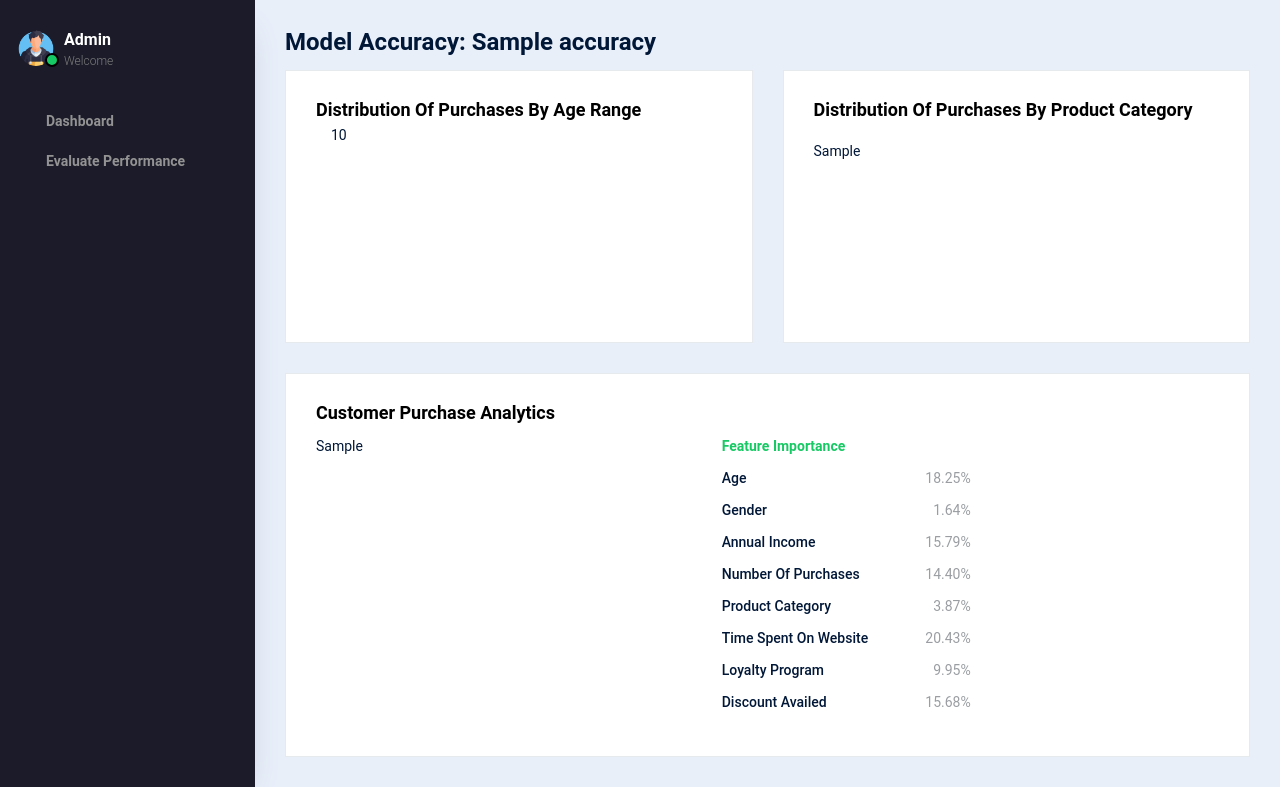
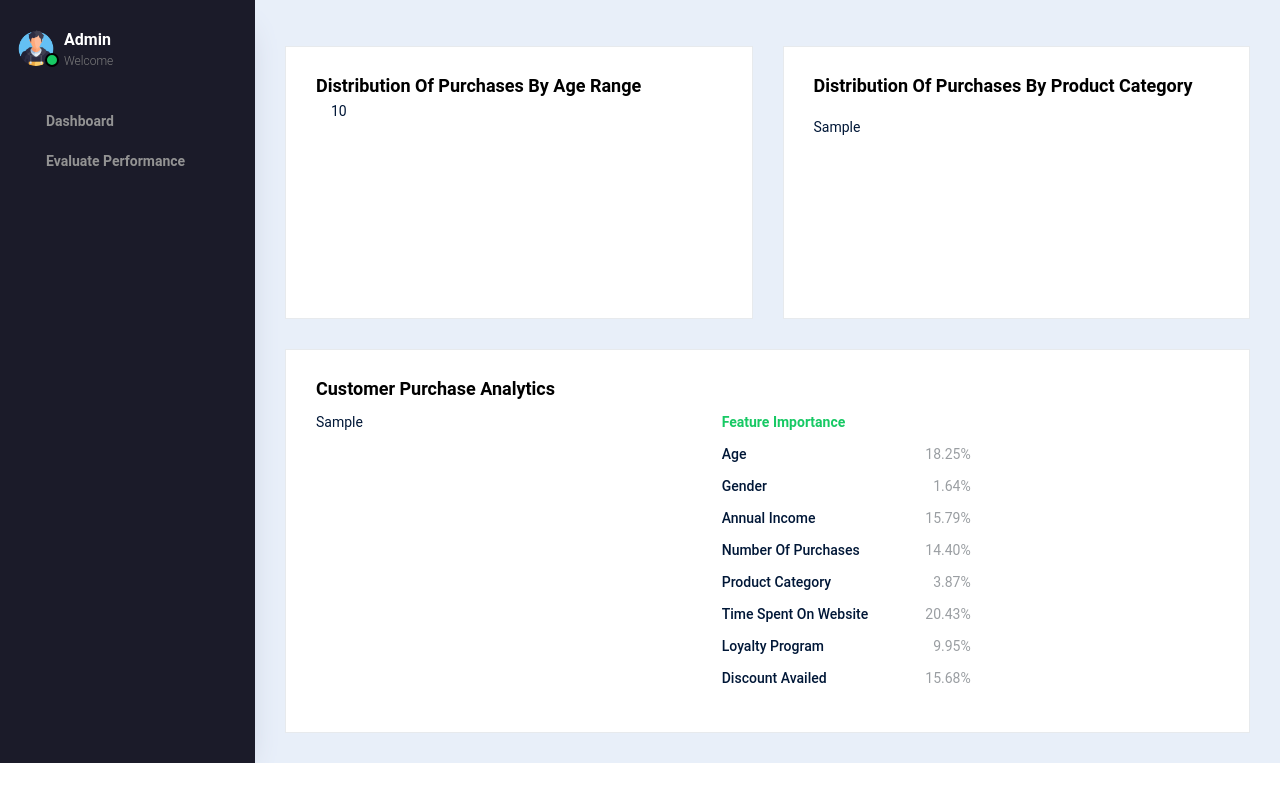
Before and after one commit to Dakesha24/CustomerPurchaseBehavior-Analysis-FinalProjectSummercourse-Group18, a Flask app: template templates/index.html in a window 1280 px wide. Shown: the part 64-851 px from the top of the page. After the commit the page ends 827 px from the top, so only its background shows below. Run offline with Flask 3, Linux system fonts and the light colour scheme; the template is opened without the code that fills it: most values are stand-ins (such as "Sample title", 1, 10 or a date in 2020); a map, chart or similar area stays blank; some libraries are stand-ins or nearby versions; some web fonts are replaced.

Commit message:
Update index.html

```diff
--- a/templates/index.html
+++ b/templates/index.html
@@ -85,11 +85,6 @@
         <!-- partial -->
         <div class="main-panel">
           <div class="content-wrapper">
-            <div class="row">
-            <div class="col-sm-6">
-              <h2 class="mb-0 font-weight-bold">Model Accuracy: {{ accuracy }}</h2>
-            </div>
-            </div>
 
             <div class="row  mt-3">
               <div class="col-xl-6 d-flex grid-margin stretch-card">
```
